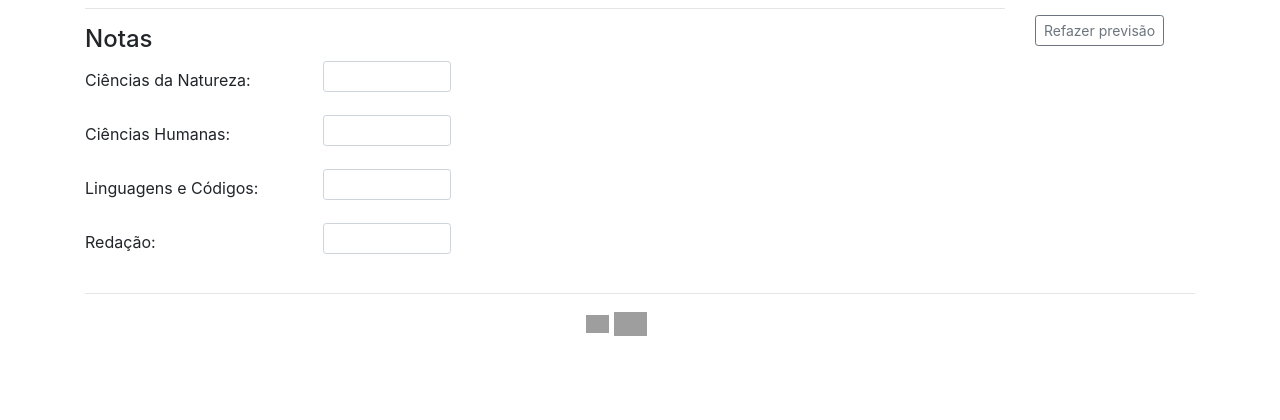
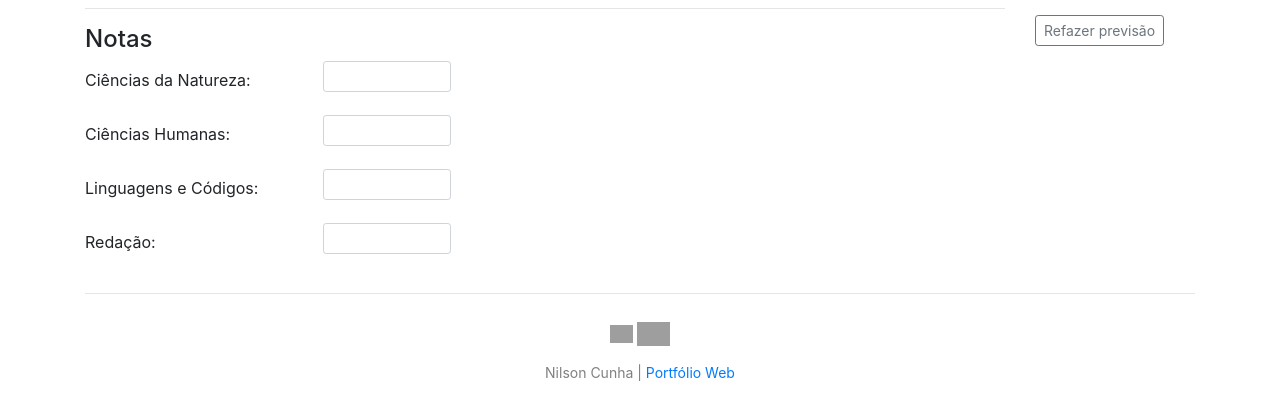
Before and after one commit to nilsoncunha/portfolio_enem_heroku, a Flask app: page / in a window 1280 px wide. Shown: the part 354-774 px from the top of the page. Run offline with Flask 2, Linux system fonts and the light colour scheme; parts of the project's set-up code (start-up, migrations or seed data) failed here and were passed over; some libraries are stand-ins or nearby versions; grey boxes are pictures that could not be loaded.

Commit message:
alterando nav bottom

```diff
--- a/templates/index.html
+++ b/templates/index.html
@@ -120,9 +120,12 @@
             <hr>
         </form>
         <div class="col-md-auto">
-            <p style="margin-left: 45%">
-                <a href="https://github.com/nilsoncunha/estudos"><img src="https://dl.dropbox.com/s/rs22cltyx48p22o/github.png?dl=0" width="23"></a>
+            <p style="text-align: center; padding-top: 10px">
+                <a href="https://github.com/nilsoncunha/portfolio"><img src="https://dl.dropbox.com/s/rs22cltyx48p22o/github.png?dl=0" width="23"></a>
                 <a href="https://www.linkedin.com/in/nilsoncunhan/"><img src="https://dl.dropbox.com/s/2fhe42ut4dul78z/linkedin.png?dl=0" width="33"></a>
+            </p>
+            <p style="font-size: 14px; text-align: center; padding-bottom: 10px; color: gray">
+                Nilson Cunha | <a href="https://nilsoncunha.github.io/portfolioweb/" target="_blank">Portfólio Web</a>
             </p>
         </div>
     </div>
```
